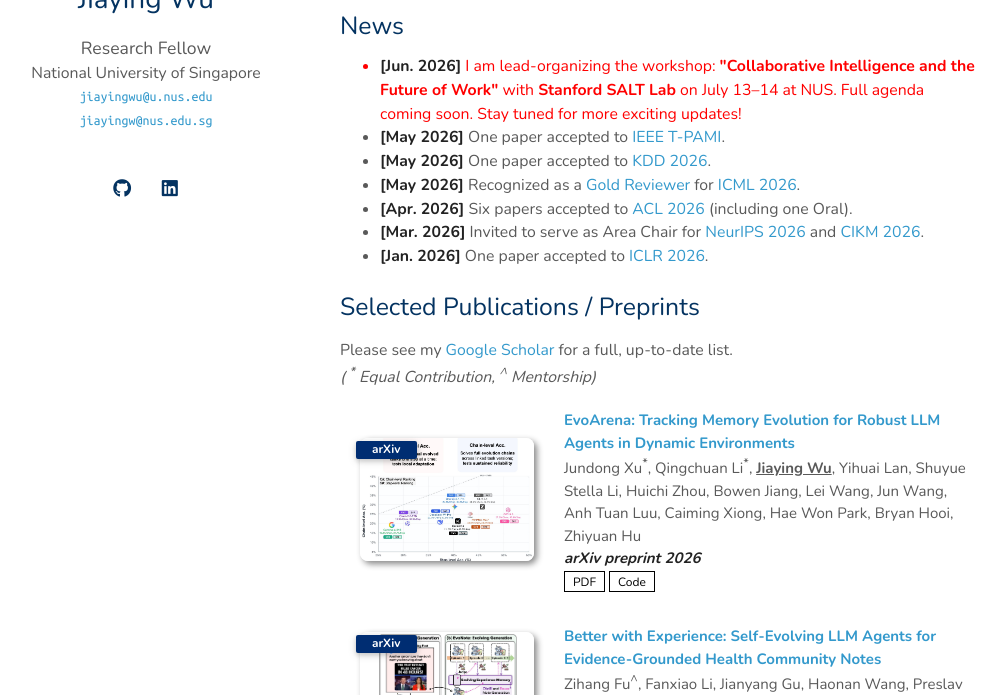
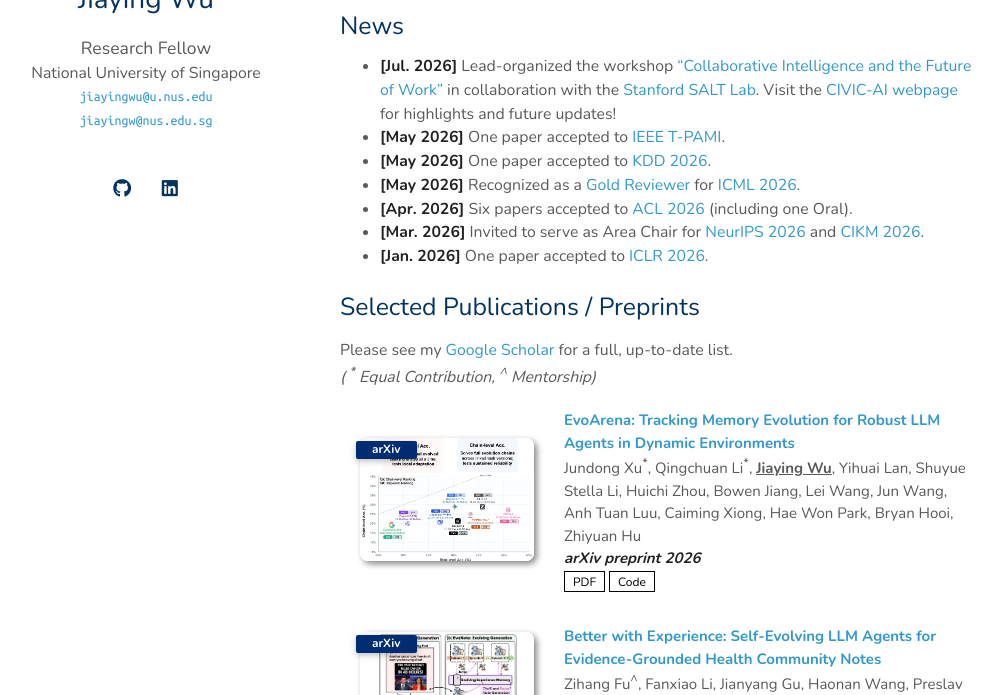
Before and after one commit to jiayingwu19/jiayingwu19.github.io, a Jekyll site: the page built from index.md, in a window 1280 px wide and 900 px high, scrolled down 465 px, cut to the strip 205-900 px from the top of the window. Shown: the whole strip, without its empty margins (130-1136 px from the left). Built offline with Jekyll 4.4.1, drawn with Linux system fonts in a browser that asks for light colours; a style sheet for code colours, icons or effects is not loaded; our own code applies the rules of GitHub Pages for plain Markdown files; some of the changed text lies outside the part shown.

Commit message:
jul 2026 update

```diff
--- a/_includes/services.md
+++ b/_includes/services.md
@@ -3,11 +3,14 @@
 <h4 style="margin:0 10px 0;">Organizer</h4>
 
 <ul style="margin:0 0 5px;">
+  <li>Lead Organizer, <a href="https://civic-ai-collaboration.github.io/2026/" target="_blank" rel="noopener noreferrer">
+      CIVIC-AI 2026: Workshop on Collaborative Intelligence and the Future of Work
+    </a></li>
   <li>Co-Organizer, <a href="https://workshop-llm-reasoning-planning.github.io/" target="_blank" rel="noopener noreferrer">
       ICLR 2025 Workshop on Reasoning and Planning for LLMs
     </a></li>
   <li>General Chair, <a href="https://wing-nus.github.io/SSNLP-2024/" target="_blank" rel="noopener noreferrer">
-      2024 Singapore Symposium on Natural Language Processing
+      2024 Singapore Symposium on Natural Language Processing (SSNLP 2024)
     </a></li>
 </ul>
 
--- a/index.md
+++ b/index.md
@@ -24,7 +24,7 @@ I am always open to discussing collaborations on the above topics. Feel free to
 <div style="max-height:215px; overflow-y:auto; padding-right:12px; margin-bottom:24px;">
 
 <ul>
-  <li style="color:red;"><strong>[Jun. 2026]</strong> I am lead-organizing the workshop: <strong><a href="https://civic-ai-collaboration.github.io/" style="color:red;">"Collaborative Intelligence and the Future of Work"</a></strong> with <strong><a href="https://cs.stanford.edu/~diyiy/group.html" style="color:red;">Stanford SALT Lab</a></strong> on July 13–14 at NUS. Full agenda coming soon. Stay tuned for more exciting updates!</li>
+  <li><strong>[Jul. 2026]</strong> Lead-organized the workshop <a href="https://civic-ai-collaboration.github.io/2026/">“Collaborative Intelligence and the Future of Work”</a> in collaboration with the <a href="https://cs.stanford.edu/~diyiy/group.html">Stanford SALT Lab</a>. Visit the <a href="https://civic-ai-collaboration.github.io/">CIVIC-AI webpage</a> for highlights and future updates!</li>
   <li><strong>[May 2026]</strong> One paper accepted to <a href="https://www.computer.org/csdl/journal/tp">IEEE T-PAMI</a>.</li>
   <li><strong>[May 2026]</strong> One paper accepted to <a href="https://kdd2026.kdd.org/">KDD 2026</a>.</li>
   <li><strong>[May 2026]</strong> Recognized as a <a href="https://x.com/icmlconf/status/2054696826851234151">Gold Reviewer</a> for <a href="https://icml.cc/Conferences/2026">ICML 2026</a>.</li>
```
